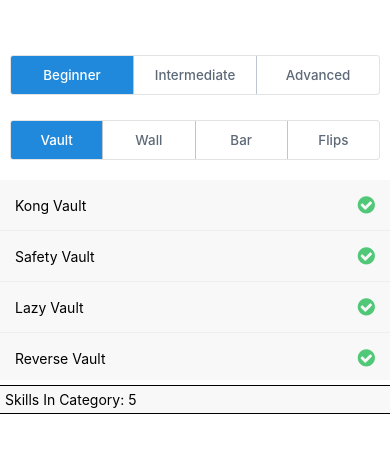
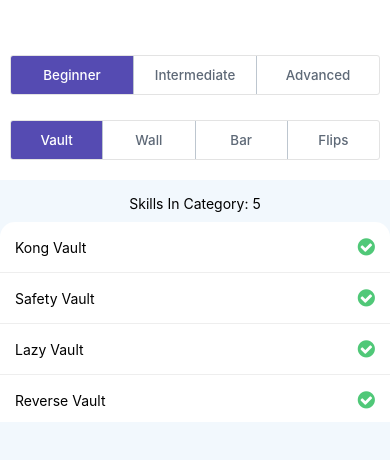
Before and after one commit to codymarshall94/pktrackNative, a React Native app: screen / in a window 390 px wide. Shown: the top 460 px of the page. Built offline with nearby package versions, Linux system fonts and the light colour scheme.

Commit message:
changed styling of pages

```diff
--- a/components/MainComponent.js
+++ b/components/MainComponent.js
@@ -1,4 +1,5 @@
 import React, { useState } from "react";
+import { View, StyleSheet } from "react-native";
 import SelectorComponent from "./SelectorComponent";
 import SkillCount from "./SkillCount";
 import SkillItem from "./SkillItem";
@@ -23,7 +24,7 @@
     if (value == [0]) {
       setCategory(vaultskill[difficultyIndex]);
     } else if (value == [1]) {
-      setCategory(wallSkill);
+      setCategory(wallSkill[difficultyIndex]);
     } else if (value == [2]) {
       setCategory(barSkill[difficultyIndex]);
     } else if (value == [3]) {
@@ -34,7 +35,8 @@
   };
 
   return (
-    <>
+    <View
+      style={styles.pageWrapper}>
       <SelectorComponent
         categoryIndex={categoryIndex}
         setCategoryIndex={setCategoryIndex}
@@ -44,14 +46,23 @@
         onCategoryChange={onCategoryChange}
         onDifficultyChange={onDifficultyChange}
       />
+
+      <SkillCount category={category} />
       <SkillItem
         category={category}
         setCategory={setCategory}
         categoryIndex={categoryIndex}
       />
-      <SkillCount category={category} />
-    </>
+
+    </View>
   );
 }
 
+const styles = StyleSheet.create({
+  pageWrapper: {
+      flex: 1,
+      backgroundColor: '#F2F8FD',
+  },
+});
+
 export default Main;
--- a/components/Modal.js
+++ b/components/Modal.js
@@ -1,12 +1,11 @@
-import React from "react";
+import React, { useState } from "react";
 import Modal from "react-native-modal";
 import { View, Text } from 'react-native';
-import { Button } from "react-native-elements";
+import { Button, CheckBox } from "react-native-elements";
 import { StyleSheet } from "react-native";
 
-
-
 function SkillModal(props) {
+    const [check, setCheck] = useState(false);
 
     return(
         <Modal
@@ -22,6 +21,7 @@
                 </View>
                 <View>
                     <Text style={styles.modalSubHeader}>Prerequisites:</Text>
+                    <Text style={styles.modalContentText}>{props.activeSkill.prerequisite}</Text>
                 </View>
                 <View>
                     <Text style={styles.modalSubHeader}>Subsquent:</Text>
@@ -31,8 +31,14 @@
                         title="Go Back"
                         type='outline'
                         onPress={props.toggleModal}
-                        style={{width: 40, marginTop: 20}}/>
+                        style={{width: 40, marginTop:5}}/>
                 </View>
+                <CheckBox
+                    center
+                    title='Track Skill'
+                    checked={check}
+                    onPress={() => setCheck(!check)}
+                />
             </View>
         </Modal>
     )
@@ -63,6 +69,9 @@
 
     modalContentText: {
         fontSize: 12,
+        alignSelf: 'center',
+        paddingBottom: 5,
+        paddingHorizontal: 5,
     }
   });
 
--- a/components/SelectorComponent.js
+++ b/components/SelectorComponent.js
@@ -1,10 +1,13 @@
 import React from 'react';
+import { StyleSheet, View } from 'react-native';
 import { ButtonGroup } from 'react-native-elements';
 
 function SelectorComponent(props) {
 
   return (
     <>
+    <View
+      style={styles.buttonWrapper}>
       <ButtonGroup
         buttons={['Beginner', 'Intermediate', 'Advanced']}
         selectedIndex={props.difficultyIndex}
@@ -12,6 +15,7 @@
           props.onDifficultyChange(value);
         }}
         containerStyle={{ marginBottom: 20 }}
+        selectedButtonStyle={styles.buttonStyleSelected}
       />
 
       <ButtonGroup
@@ -21,10 +25,20 @@
           props.onCategoryChange(value);
         }}
         containerStyle={{ marginBottom: 20 }}
+        selectedButtonStyle={styles.buttonStyleSelected}
       />
+    </View>
   </>
   );
 }
 
+const styles = StyleSheet.create({
+  buttonWrapper: {
+      backgroundColor: '#FFF',
+  },
+  buttonStyleSelected: {
+    backgroundColor: '#554BB2',
+  },
+});
 
 export default SelectorComponent;
--- a/components/SkillCount.js
+++ b/components/SkillCount.js
@@ -7,7 +7,7 @@
       return(
         <View style={styles.countContainer}>
         <Text>Skills In Category: {props.category.length}</Text>
-      </View>
+        </View>
       );
     } else {
       return <View />
@@ -17,13 +17,10 @@
   const styles = StyleSheet.create({
     countContainer: {
         marginTop: 5,
-        padding: 5,
+        padding: 10,
         justifyContent: 'center',
-        borderBottomWidth: 1,
-        borderBottomColor: 'black',
-        backgroundColor: '#f8f8f8',
-        borderTopWidth: 1,
-        borderTopColor: 'black'
+        alignSelf: "center",
+        borderTopLeftRadius: 100
     },
 });
 
--- a/components/SkillItem.js
+++ b/components/SkillItem.js
@@ -31,6 +31,11 @@
 
   const [isModalVisible, setModalVisible] = useState(false);
   const [activeSkill, setActiveSkill] = useState(0)
+  const [track, setTrack] = useState(false);
+
+  const onTrackChange = () => {
+  setTrack(!track);
+  }
 
   const toggleModal = () => {
   setModalVisible(!isModalVisible);
@@ -47,7 +52,7 @@
     //Passing the category to Data then rendering through each item with the RenderSkill functionional component
 
     <>
-      <View style={styles.styleContainer}>
+      <View style={styles.listWrapper}>
         <FlatList
             data={props.category}
             renderItem={({ item }) =>
@@ -62,6 +67,7 @@
         isModalVisible={isModalVisible}
         toggleModal={toggleModal}
         activeSkill={activeSkill}
+        trackSkill={onTrackChange}
         />
     </>
   );
@@ -70,13 +76,15 @@
 /*-----------------STYLESHEET-----------------------*/
 
 const styles = StyleSheet.create({
-  styleContainer: {
+  listWrapper: {
     height: 200,
     overflow: "scroll",
+    borderTopLeftRadius: 15,
+    borderTopRightRadius: 15,
+    backgroundColor: '#FFF'
   },
   skillItem: {
     padding: 15,
-    backgroundColor: "#f8f8f8",
     borderBottomWidth: 1,
     borderColor: "#eee",
   },
--- /dev/null
+++ b/react-native.config.js
@@ -0,0 +1,3 @@
+module.exports = {
+    assets: ['./assets/fonts']
+}
```
Lines whose indentation alone changed are shown as unchanged.
